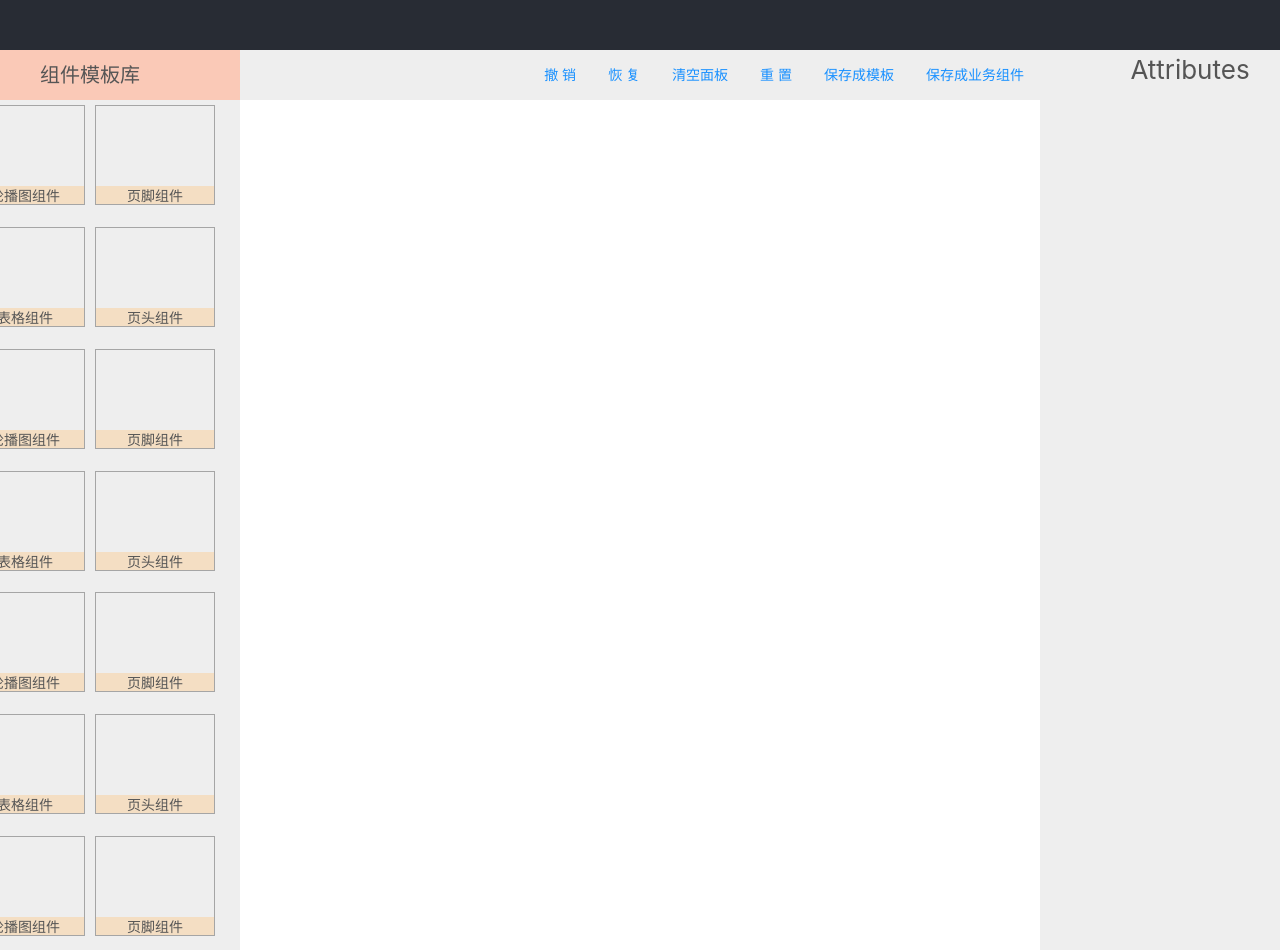
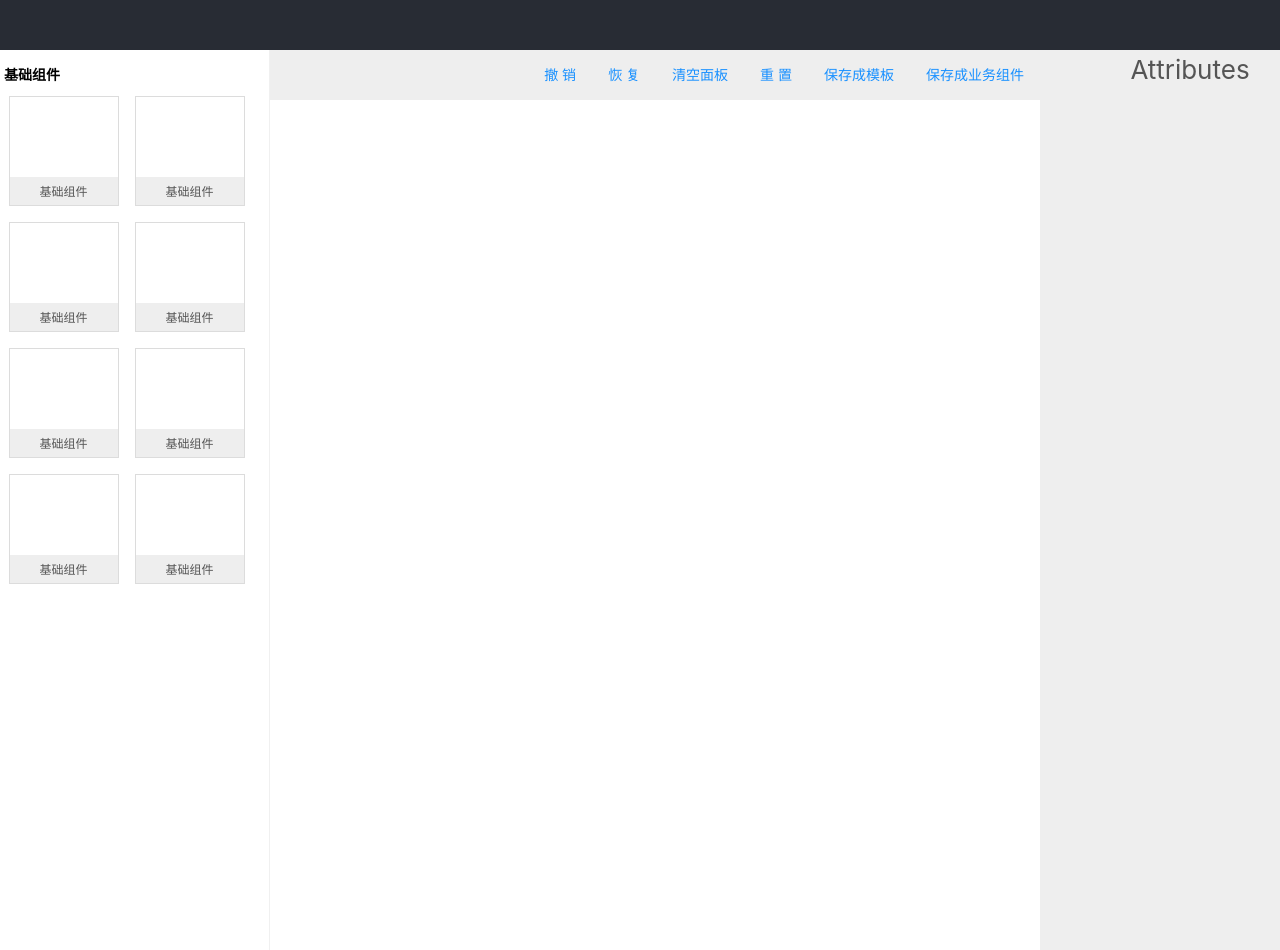
Before and after one commit to linmingdao/ts-react-tutorial, a React (Create React App) app: page / in a window 1280 px wide. Shown: the top 950 px of the page. Built offline with nearby package versions, Linux system fonts and the light colour scheme.

Commit message:
update：完成模板列表的重构

```diff
--- a/src/EditorV2/Editor.css
+++ b/src/EditorV2/Editor.css
@@ -7,13 +7,64 @@
   display: flex;
 }
 
-.editor .templates-list {
-  width: 300px;
+/* start 模板列表 */
+
+.editor .templates {
+  width: 330px;
   height: 100%;
   background-color: #eee;
   display: flex;
-  flex-direction: column;
 }
+
+.editor .templates .category {
+  flex: 1;
+  height: 100%;
+  background-color: #fff;
+  overflow-y: auto;
+  border-right: 1px solid #f0f0f0;
+}
+
+.editor .templates .category .title {
+  height: 44px;
+  font-size: 20px;
+  line-height: 50px;
+  color: #000;
+  font-size: 14px;
+  text-align: left;
+  padding-left: 20px;
+  font-weight: bold;
+}
+
+.editor .templates .category .list {
+  /* overflow-y: auto; */
+}
+
+.editor .templates .category .list .item {
+  display: inline-block;
+  height: 110px;
+  width: 110px;
+  border: 1px solid #dcdcdc;
+  margin: 2px 8px;
+  overflow: hidden;
+  cursor: move;
+}
+
+.editor .templates .category .list .item:hover {
+  border-color: #2323f2;
+}
+
+.editor .templates .category .list .item .preview {
+  height: 80px;
+}
+
+.editor .templates .category .list .item .name {
+  font-size: 12px;
+  height: 30px;
+  line-height: 30px;
+  background-color: #eee;
+}
+
+/* end 模板列表 */
 
 .editor .layout-editor {
   flex: 1;
@@ -41,43 +92,6 @@
   overflow-y: auto;
 }
 
-.editor .templates-list .title {
-  height: 50px;
-  font-size: 20px;
-  line-height: 50px;
-  background-color: #fac9b7;
-}
-
-.editor .templates-list .list {
-  flex: 1;
-  overflow-y: auto;
-}
-
-.editor .templates-list .list .template-item {
-  display: inline-block;
-  height: 100px;
-  width: 120px;
-  border: 1px solid #a5a5a5;
-  margin: 5px;
-  overflow: hidden;
-  cursor: move;
-}
-
-.editor .templates-list .list .template-item:hover {
-  border-color: #2323f2;
-}
-
-.editor .templates-list .list .template-item .template-preview {
-  height: 80px;
-}
-
-.editor .templates-list .list .template-item .template-name {
-  font-size: 14px;
-  height: 20px;
-  line-height: 20px;
-  background-color: #f4dec3;
-}
-
 .form-wrapper {
   padding: 20px;
   margin: 20px;
--- a/src/EditorV2/Templates/Item.tsx
+++ b/src/EditorV2/Templates/Item.tsx
@@ -36,9 +36,9 @@ const Item: React.FC<ItemProps> = (props) => {
   const cursor = isDragging ? "grabbing" : "move";
 
   return (
-    <div ref={drag} className="template-item" style={{ opacity, cursor }}>
-      <div className="template-preview"></div>
-      <div className="template-name">{name}</div>
+    <div ref={drag} className="item" style={{ opacity, cursor }}>
+      <div className="preview"></div>
+      <div className="name">{name}</div>
     </div>
   );
 };
--- a/src/EditorV2/Templates/index.tsx
+++ b/src/EditorV2/Templates/index.tsx
@@ -1,18 +1,55 @@
-import React, { useContext } from "react";
+import React, { useContext, useState } from "react";
+import { Menu } from "antd";
+import {
+  AppstoreOutlined,
+  SettingOutlined,
+  PieChartOutlined,
+} from "@ant-design/icons";
 import List from "./List";
 import Item from "./Item";
 import { EditorContext } from "../index";
 
+const CategoryText = ["基础组件", "模板组件", "业务组件"];
+
 const Templates: React.FC = () => {
-  const { templates } = useContext(EditorContext);
+  const { defaultCategory, getCategoryComponents } = useContext(EditorContext);
+  const [currentCategory, setCurrentCategory] = useState(defaultCategory);
+  const [currentCategoryComponents, setCurrentCategoryComponents] = useState(
+    getCategoryComponents(currentCategory)
+  );
+  const handleSelect = (item: any) => {
+    setCurrentCategory(Number(item.key));
+    setCurrentCategoryComponents(getCategoryComponents(Number(item.key)));
+  };
+
   return (
-    <div className="templates-list">
-      <div className="title">组件模板库</div>
-      <List>
-        {templates.map((item: any) => (
-          <Item key={item.id} config={item} />
-        ))}
-      </List>
+    <div className="templates">
+      <Menu
+        mode="inline"
+        theme="light"
+        inlineCollapsed
+        onSelect={handleSelect}
+        style={{ height: "100%", width: 44 }}
+        defaultSelectedKeys={["" + currentCategory]}
+      >
+        <Menu.Item key="0" icon={<SettingOutlined translate="" />}>
+          {CategoryText[0]}
+        </Menu.Item>
+        <Menu.Item key="1" icon={<AppstoreOutlined translate="" />}>
+          {CategoryText[1]}
+        </Menu.Item>
+        <Menu.Item key="2" icon={<PieChartOutlined translate="" />}>
+          {CategoryText[2]}
+        </Menu.Item>
+      </Menu>
+      <div className="category">
+        <div className="title">{CategoryText[currentCategory]}</div>
+        <List>
+          {currentCategoryComponents.map((item: any) => (
+            <Item key={item.id} config={item} />
+          ))}
+        </List>
+      </div>
     </div>
   );
 };
--- a/src/EditorV2/index.tsx
+++ b/src/EditorV2/index.tsx
@@ -4,28 +4,44 @@ import { HTML5Backend } from "react-dnd-html5-backend";
 import { DndProvider } from "react-dnd";
 import Editor from "./Editor";
 
+const basic = [
+  { id: nanoid(), name: "基础组件", type: "lbt" },
+  { id: nanoid(), name: "基础组件", type: "yj" },
+  { id: nanoid(), name: "基础组件", type: "bg" },
+  { id: nanoid(), name: "基础组件", type: "yt" },
+  { id: nanoid(), name: "基础组件", type: "lbt" },
+  { id: nanoid(), name: "基础组件", type: "yj" },
+  { id: nanoid(), name: "基础组件", type: "bg" },
+  { id: nanoid(), name: "基础组件", type: "yt" },
+];
+
 const tmpl = [
-  { id: nanoid(), name: "轮播图组件", type: "lbt" },
-  { id: nanoid(), name: "页脚组件", type: "yj" },
-  { id: nanoid(), name: "表格组件", type: "bg" },
-  { id: nanoid(), name: "页头组件", type: "yt" },
-  { id: nanoid(), name: "轮播图组件", type: "lbt" },
-  { id: nanoid(), name: "页脚组件", type: "yj" },
-  { id: nanoid(), name: "表格组件", type: "bg" },
-  { id: nanoid(), name: "页头组件", type: "yt" },
-  { id: nanoid(), name: "轮播图组件", type: "lbt" },
-  { id: nanoid(), name: "页脚组件", type: "yj" },
-  { id: nanoid(), name: "表格组件", type: "bg" },
-  { id: nanoid(), name: "页头组件", type: "yt" },
-  { id: nanoid(), name: "轮播图组件", type: "lbt" },
-  { id: nanoid(), name: "页脚组件", type: "yj" },
-  { id: nanoid(), name: "表格组件", type: "bg" },
-  { id: nanoid(), name: "页头组件", type: "yt" },
-  { id: nanoid(), name: "轮播图组件", type: "lbt" },
-  { id: nanoid(), name: "页脚组件", type: "yj" },
-  { id: nanoid(), name: "表格组件", type: "bg" },
-  { id: nanoid(), name: "页头组件", type: "yt" },
+  { id: nanoid(), name: "模板组件", type: "lbt" },
+  { id: nanoid(), name: "模板组件", type: "yj" },
+  { id: nanoid(), name: "模板组件", type: "bg" },
+  { id: nanoid(), name: "模板组件", type: "yt" },
+  { id: nanoid(), name: "模板组件", type: "lbt" },
+  { id: nanoid(), name: "模板组件", type: "yj" },
+  { id: nanoid(), name: "模板组件", type: "bg" },
+  { id: nanoid(), name: "模板组件", type: "yt" },
 ];
+
+const business = [
+  { id: nanoid(), name: "业务组件", type: "lbt" },
+  { id: nanoid(), name: "业务组件", type: "yj" },
+  { id: nanoid(), name: "业务组件", type: "bg" },
+  { id: nanoid(), name: "业务组件", type: "yt" },
+  { id: nanoid(), name: "业务组件", type: "lbt" },
+  { id: nanoid(), name: "业务组件", type: "yj" },
+  { id: nanoid(), name: "业务组件", type: "bg" },
+  { id: nanoid(), name: "业务组件", type: "yt" },
+];
+
+export enum Category {
+  Basics = 0,
+  Templates,
+  Businesses,
+}
 
 interface ITemplate {
   id: string;
@@ -34,24 +50,36 @@ interface ITemplate {
 }
 
 type SelectedCallback = (selectedIndex: number) => void;
+type SelectedCallbackRetList = (selectedIndex: number) => any[];
+type NoSelectedCallback = () => void;
 
 interface IEditorContext {
+  basics: ITemplate[];
   templates: ITemplate[];
+  businesses: ITemplate[];
+  defaultCategory: Category;
   currentIndex?: number;
   currentPreferences: any[];
+  getCategoryComponents: SelectedCallbackRetList;
   handleDrop?: (item: any) => void;
   handleCopy?: SelectedCallback;
   handleRemove?: SelectedCallback;
   handleSelect?: SelectedCallback;
-  handleClear?: () => void;
-  handleReset?: () => void;
-  handleUndo?: () => void;
-  handleRedo?: () => void;
-  handleSave?: () => void;
+  handleClear?: NoSelectedCallback;
+  handleReset?: NoSelectedCallback;
+  handleUndo?: NoSelectedCallback;
+  handleRedo?: NoSelectedCallback;
+  handleSave?: NoSelectedCallback;
 }
 
 export const EditorContext = React.createContext<IEditorContext>({
+  getCategoryComponents() {
+    return [];
+  },
+  defaultCategory: Category.Basics,
+  basics: [],
   templates: [],
+  businesses: [],
   currentIndex: 0,
   currentPreferences: [],
 });
@@ -59,7 +87,7 @@ export const EditorContext = React.createContext<IEditorContext>({
 interface IH5EditorProps {
   defaultPreferences?: any[];
   defaultIndex?: number;
-  onChange?: () => void;
+  onChange?: NoSelectedCallback;
   className?: string;
   style?: React.CSSProperties;
 }
@@ -72,9 +100,25 @@ const H5Editor: React.FC<IH5EditorProps> = (props) => {
   const [currentIndex, setCurrentIndex] = useState(defaultIndex);
 
   const passedContext: IEditorContext = {
+    basics: basic,
     templates: tmpl,
+    businesses: business,
+    defaultCategory: Category.Basics,
     currentIndex: currentIndex,
     currentPreferences: currentPreferences ? currentPreferences : [],
+    getCategoryComponents(category: number) {
+      switch (category) {
+        case Category.Basics:
+          return passedContext.basics;
+
+        case Category.Templates:
+          return passedContext.templates;
+        case Category.Businesses:
+          return passedContext.businesses;
+        default:
+          return [];
+      }
+    },
     handleDrop(item: any) {
       if (currentPreferences) {
         setCurrentPreferences([
```
